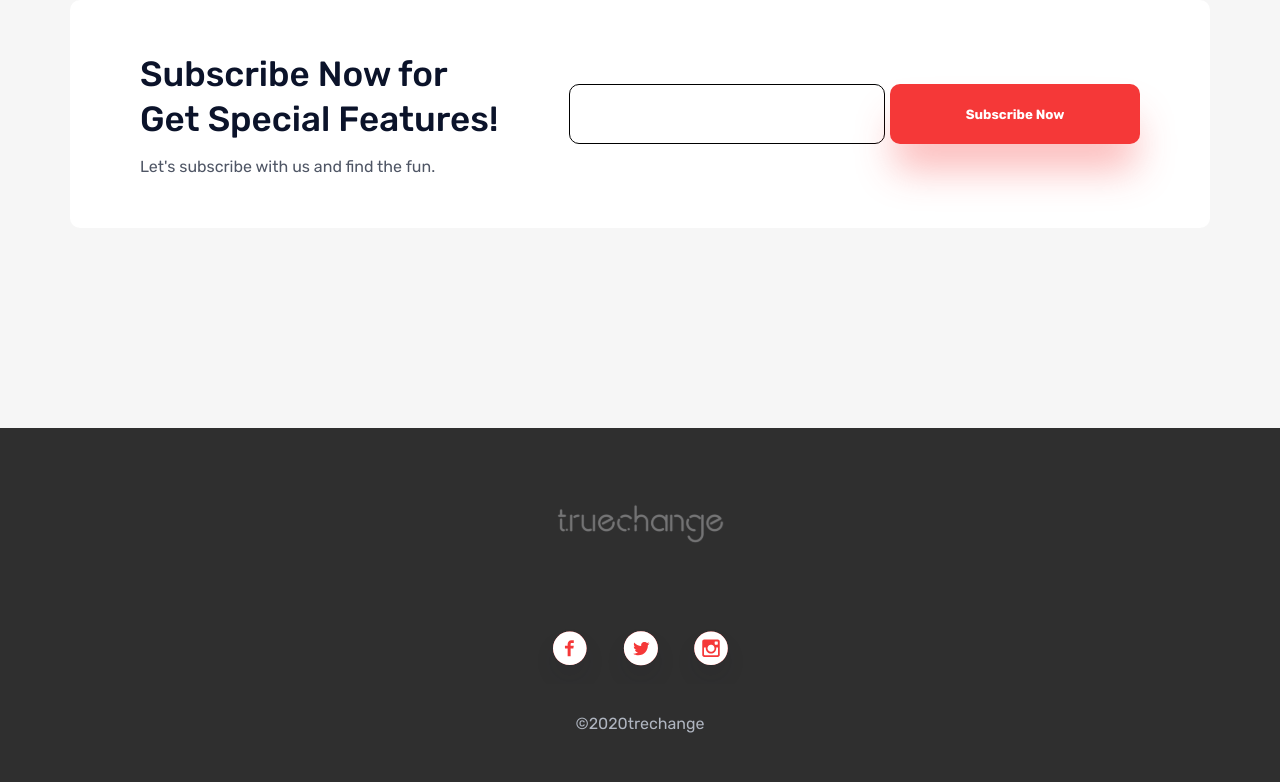
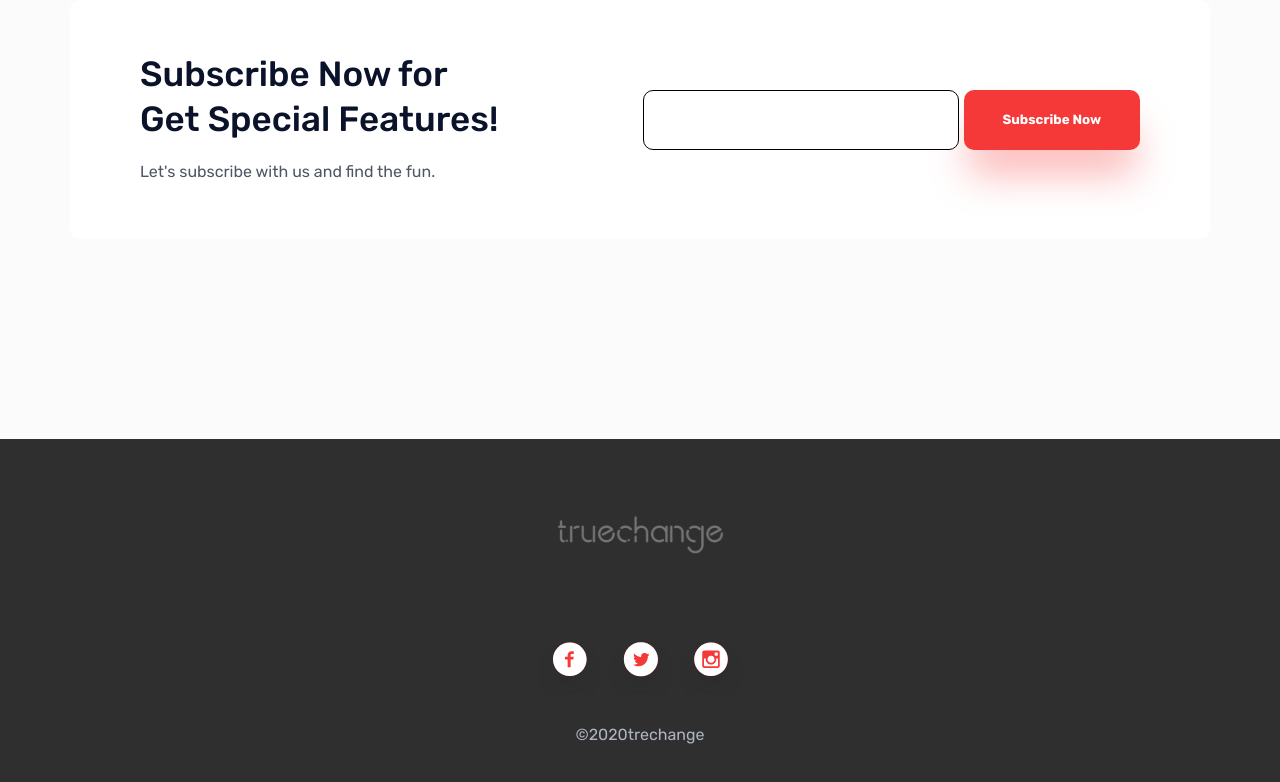
Before and after one commit to vx-charles/landing-page-react-truechange, a React (Create React App) app: page / in a window 1280 px wide. Shown: the part 2174-2956 px from the top of the page. Built offline with nearby package versions, Linux system fonts and the light colour scheme; no server answers.

Commit message:
Adjusted the alert message of the index.tsx and styles.scss Newsletter for mobile

```diff
--- a/src/components/Newsletter/index.tsx
+++ b/src/components/Newsletter/index.tsx
@@ -46,6 +46,7 @@ export function Newsletter() {
         </div>
 
         <form onSubmit={handleSendNewsletter} className="newsletter__right">
+          <div className="newsletter__group">
             <input
               className={typeMsg === 'error' ? "newsletter__input newsletter__input--error" : "newsletter__input" }
               type="text"
@@ -53,6 +54,7 @@ export function Newsletter() {
               onChange={(e) => setValue(e.target.value)}
             />
             <div className={alertClass}>{alert}</div>
+          </div>
           <button type="submit"
             className="newsletter__btn btn-red"
           >
--- a/src/components/Newsletter/styles.scss
+++ b/src/components/Newsletter/styles.scss
@@ -1,6 +1,12 @@
+@import '../../styles/global.mixins.scss';
+
 .newsletter-container {
-  background: #F6F6F6;
-  padding-bottom: 200px;
+  background: #fbfbfb;
+  padding: 0 25px 200px;
+
+  @include md {
+    padding: 0 25px 60px;
+  }
 
   .newsletter {
     display: flex;
@@ -9,20 +15,40 @@
     padding: 52px 70px;
     background: #fff;
     border-radius: 10px;
+    gap: 20px;
+
+    @include lg {
+      padding: 40px 30px;
+    }
+
+    @include md {
+      flex-direction: column;
+      padding: 40px 30px;
+    }
 
     &__left {
       display: flex;
       flex-direction: column;
       width: 37%;
+      transition: all .3s;
+
+      @include md {
+        width: 100%;
+      }
     }
 
     &__right {
       display: flex;
       width: 63%;
       align-items: center;
-      justify-content: flex-end;
       gap: 5px;
-      position: relative;
+      transition: all .3s;
+
+      @include md {
+        width: 100%;
+        flex-direction: column;
+        gap: 35px;
+      }
     }
 
     &__title {
@@ -31,10 +57,23 @@
       line-height: 45px;
       color: var(--text-title);
       margin-bottom: 15px;
+
+      @include lg {
+        font-size: 30px;
+        line-height: 42px;
+      }
     }
 
     &__desc {
       color: var(--text-body);
+      line-height: 30px;
+    }
+
+    &__group {
+      position: relative;
+      width: 100%;
+      display: flex;
+      justify-content: flex-end;
     }
 
     &__input {
@@ -45,6 +84,10 @@
       padding: 15px;
       font-size: 16px;
 
+      @include md {
+        width: 100%;
+      }
+
       &--error {
         border: 1px solid var(--red);
       }
@@ -52,26 +95,28 @@
 
     &__alert {
       position: absolute;
-      top: 78%;
-      left: 10%;
-      color: var(--red);
+      top: 110%;
+      right: 0;
+      width: 316px;
+
+      @include md {
+        width: 100%;
+      }
 
       &--error {
-        position: absolute;
-        top: 78%;
-        left: 10%;
         color: var(--red);
       }
 
       &--success {
-        position: absolute;
-        top: 78%;
-        left: 10%;
         color: rgb(26, 187, 11);
       }
     }
 
     &__btn {
+
+      @include md {
+        width: 100%;
+      }
 
       &:hover {
         filter: brightness(0.9);
```
Lines whose indentation alone changed are shown as unchanged.
